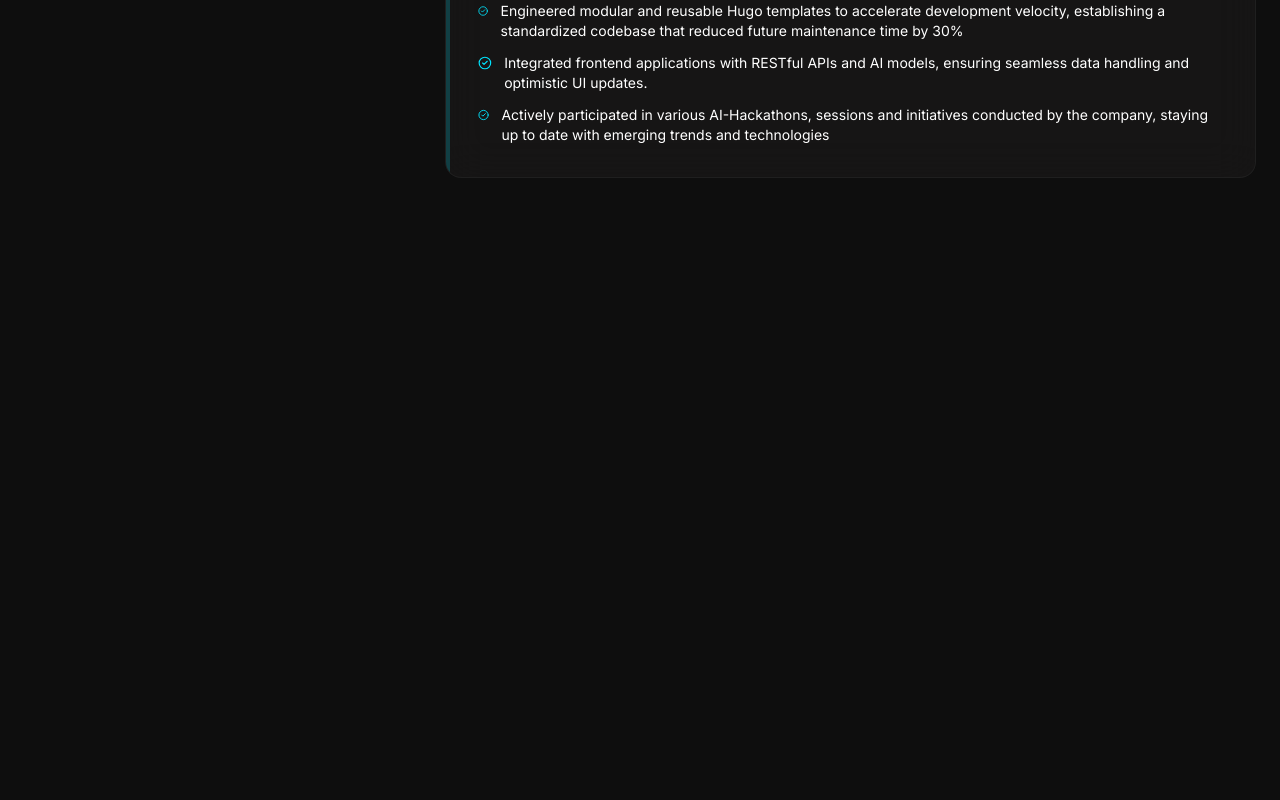
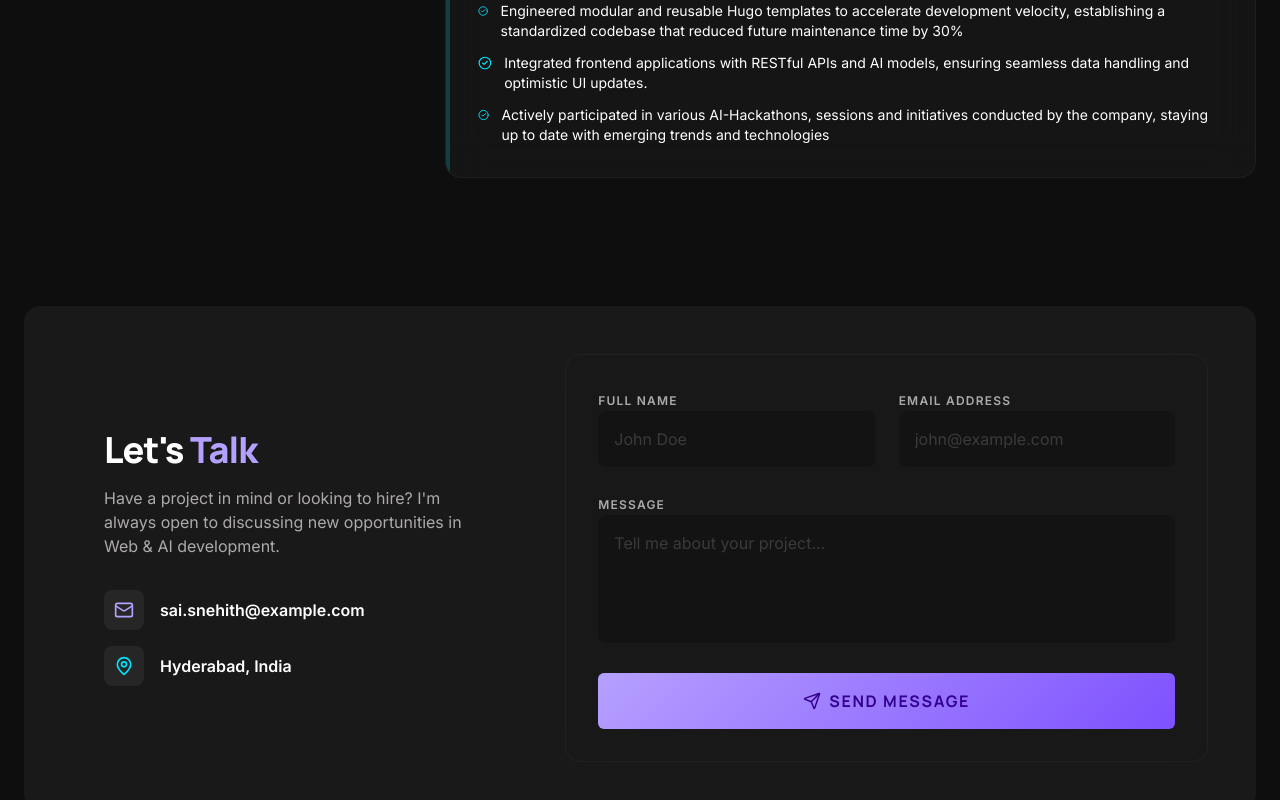
Before and after one commit to snehithvarma86/PortfolioSite, a React (Vite) app: page / in a window 1280 px wide. Shown: the part 2195-2995 px from the top of the page. Before the commit the page ends 2453 px from the top, so only its background shows below. Built offline with nearby package versions, Linux system fonts and the light colour scheme.

Commit message:
form almost done

```diff
--- a/src/App.jsx
+++ b/src/App.jsx
@@ -1,5 +1,6 @@
 import "./App.css";
 import About from "./components/About";
+import Contact from "./components/Contact";
 import Experience from "./components/Experience";
 import Header from "./components/Header";
 import Hero from "./components/Hero";
@@ -14,6 +15,7 @@ function App() {
         <About />
         <Projects />
         <Experience />
+        <Contact />
       </main>
     </div>
   );
--- /dev/null
+++ b/src/components/Contact.jsx
@@ -0,0 +1,164 @@
+import React, { useState } from "react";
+import { motion } from "motion/react";
+import { Mail, MapPin, Send } from "lucide-react";
+
+const Contact = () => {
+  const [formData, setFormData] = useState({
+    name: "",
+    email: "",
+    message: "",
+  });
+
+  const [errors, setErrors] = useState({});
+  const [apiError, setApiError] = useState("");
+  const [success, setSucess] = useState(false);
+
+  const validate = () => {
+    const newErrors = {};
+
+    if (!formData.name.trim()) {
+      newErrors.name = "Name is required";
+    }
+
+    if (!formData.email.trim()) {
+      newErrors.email = "Email is required";
+    } else if (!formData.email.includes("@")) {
+      newErrors.email = "Invalid email";
+    }
+
+    if (!formData.message.trim()) {
+      newErrors.message = "Please enter a message";
+    }
+
+    return newErrors;
+  };
+
+  const handleSubmit = async (e) => {
+    e.preventDefault();
+
+    const validationErrors = validate();
+    setErrors(validationErrors);
+
+    if (Object.keys(validationErrors).length > 0) return;
+
+    try {
+      setApiError("");
+      setSucess(false);
+
+      const res = await fetch("https://formspree.io/f/mvzvzdae", {
+        method: "POST",
+        headers: { "Content-Type": "application/json" },
+        body: JSON.stringify(formData),
+      });
+
+      if (!res.ok) {
+        throw new Error("failed to submit data, please try again");
+      }
+
+      const data = await res.json();
+
+      console.log("Success:", data);
+
+      // reset form
+      setFormData({ name: "", email: "" });
+    } catch (error) {
+      setApiError(error);
+    }
+  };
+
+  return (
+    <section
+      id="contact"
+      className="bg-surface-container rounded-2xl p-4 md:p-12 grid grid-cols-1 md:grid-cols-12 gap-12"
+    >
+      <div className="md:col-span-5 p-4 md:p-8 flex flex-col justify-center space-y-8">
+        <div className="space-y-4">
+          <h2 className="text-4xl font-headline font-extrabold tracking-tight">
+            Let's <span className="text-primary">Talk</span>
+          </h2>
+          <p className="text-on-surface-variant">
+            Have a project in mind or looking to hire? I'm always open to
+            discussing new opportunities in Web & AI development.
+          </p>
+        </div>
+        <div className="space-y-4">
+          <div className="flex items-center gap-4">
+            <div className="w-10 h-10 rounded-lg bg-surface-container-highest flex items-center justify-center text-primary">
+              <Mail size={20} />
+            </div>
+            <span className="text-on-surface font-bold">
+              sai.snehith@example.com
+            </span>
+          </div>
+          <div className="flex items-center gap-4">
+            <div className="w-10 h-10 rounded-lg bg-surface-container-highest flex items-center justify-center text-secondary">
+              <MapPin size={20} />
+            </div>
+            <span className="text-on-surface font-bold">Hyderabad, India</span>
+          </div>
+        </div>
+      </div>
+
+      <div className="md:col-span-7 glass-card rounded-2xl p-8">
+        <form className="space-y-6" onSubmit={handleSubmit} noValidate>
+          <div className="grid grid-cols-1 md:grid-cols-2 gap-6">
+            <div className="space-y-2">
+              <label className="text-xs font-bold uppercase tracking-widest text-on-surface-variant">
+                Full Name
+              </label>
+              <input
+                type="text"
+                placeholder="John Doe"
+                className="w-full bg-surface-container-low border-none rounded-lg p-4 focus:ring-2 focus:ring-secondary text-white placeholder:text-outline/40 outline-none"
+                onChange={(e) =>
+                  setFormData({ ...formData, name: e.target.value })
+                }
+              />
+              {errors.name && <p className="text-red-500">Please enter name</p>}
+            </div>
+            <div className="space-y-2">
+              <label className="text-xs font-bold uppercase tracking-widest text-on-surface-variant">
+                Email Address
+              </label>
+              <input
+                type="email"
+                placeholder="john@example.com"
+                className="w-full bg-surface-container-low border-none rounded-lg p-4 focus:ring-2 focus:ring-secondary text-white placeholder:text-outline/40 outline-none"
+                value={formData.email}
+                onChange={(e) =>
+                  setFormData({ ...formData, email: e.target.value })
+                }
+              />
+              {errors.email && <p className="text-red-500">{errors.email}</p>}
+            </div>
+          </div>
+          <div className="space-y-2">
+            <label className="text-xs font-bold uppercase tracking-widest text-on-surface-variant">
+              Message
+            </label>
+            <textarea
+              placeholder="Tell me about your project..."
+              rows={4}
+              className="w-full bg-surface-container-low border-none rounded-lg p-4 focus:ring-2 focus:ring-secondary text-white placeholder:text-outline/40 outline-none resize-none"
+              onChange={(e) =>
+                setFormData({ ...formData, message: e.target.value })
+              }
+            />
+            {errors.message && <p className="text-red-500">{errors.message}</p>}
+          </div>
+          <motion.button
+            whileHover={{ scale: 1.02 }}
+            whileTap={{ scale: 0.98 }}
+            className="w-full cursor-pointer hero-gradient py-4 rounded-md font-headline font-bold uppercase tracking-widest text-on-primary hover:opacity-90 transition-opacity flex items-center justify-center gap-2"
+            type="submit"
+          >
+            <Send size={18} />
+            Send Message
+          </motion.button>
+        </form>
+      </div>
+    </section>
+  );
+};
+
+export default Contact;
```
